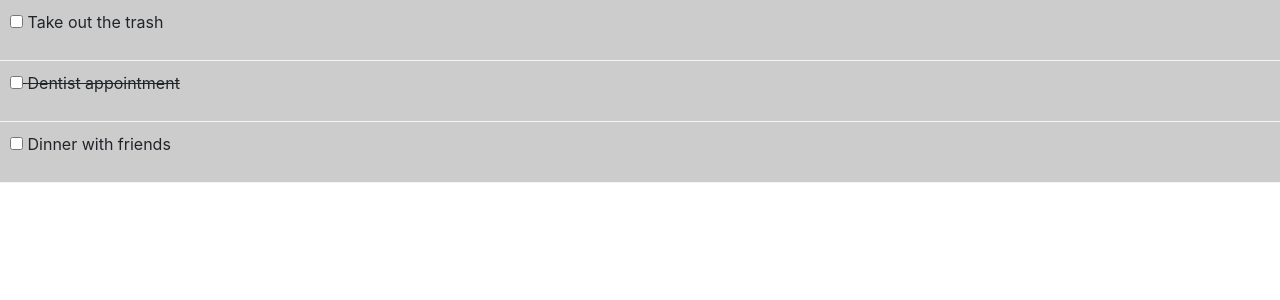
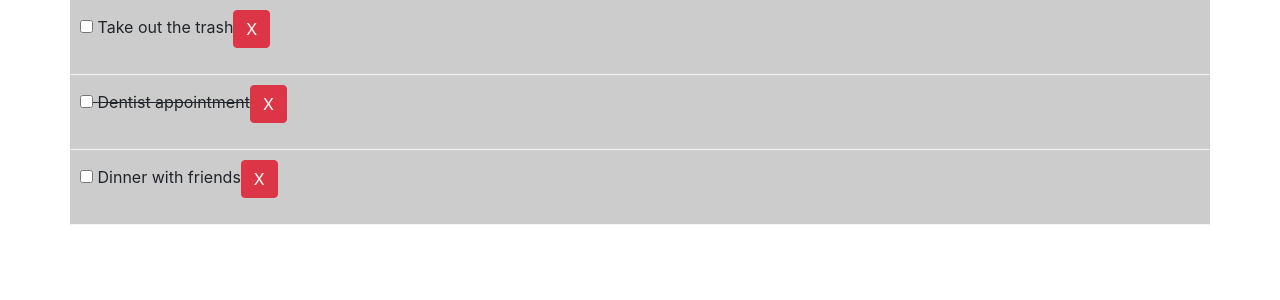
Before and after one commit to Peperobles/to-do-system, a React (Create React App) app: page / in a window 1280 px wide. Shown: the top 300 px of the page. Built offline with nearby package versions, Linux system fonts and the light colour scheme; the HTML template or start-up script is replaced by a standard one.

Commit message:
include delete

```diff
--- a/src/App.js
+++ b/src/App.js
@@ -8,38 +8,55 @@ class App extends Component {
     todos: [
       {
         id: 1,
-        title: 'Take out the trash',
+        title: "Take out the trash",
         completed: false
       },
       {
         id: 2,
-        title: 'Dentist appointment',
+        title: "Dentist appointment",
         completed: true
       },
       {
         id: 3,
-        title: 'Dinner with friends',
+        title: "Dinner with friends",
         completed: false
-      },
+      }
     ]
   };
 
-  markComplete = (id) => {
-    this.setState({ todos: this.state.todos.map(todo => {
-      if(todo.id === id){
-        todo.completed = !todo.completed
-      }
-      return todo;
-    }) })
-  }
+  // Toggle Complete
+  markComplete = id => {
+    this.setState({
+      todos: this.state.todos.map(todo => {
+        if (todo.id === id) {
+          todo.completed = !todo.completed;
+        }
+        return todo;
+      })
+    });
+  };
 
+  // Delete Todo
+  deleteTodo = id => {
+    this.setState({
+      todos: [...this.state.todos.filter(todo => todo.id !== id)]
+    });
+  };
 
   render() {
-    return(
+    return (
       <div className="App">
-        <Todos todos={this.state.todos} markComplete={this.markComplete}/>
+        <div className="container">
+          <div className="row">
+          <Todos
+            todos={this.state.todos}
+            markComplete={this.markComplete}
+            deleteTodo={this.deleteTodo}
+          />
+          </div>
+        </div>
       </div>
-    )
+    );
   }
 }
 
--- a/src/components/TodoItem.jsx
+++ b/src/components/TodoItem.jsx
@@ -14,10 +14,11 @@ export class TodoItem extends Component {
   render() {
     const { id, title } = this.props.todo;
     return (
-        <div style={this.getStyle()}>
+        <div style={this.getStyle()} className="col-12">
             <p>
                 <input type="checkbox" onChange={this.props.markComplete.bind(this, id)}/> {' '}
                 { title }
+                <button className="btn btn-danger" onClick={this.props.deleteTodo.bind(this, id)}>X</button>
             </p>
         </div>
     );
--- a/src/components/Todos.jsx
+++ b/src/components/Todos.jsx
@@ -6,7 +6,7 @@ class Todos extends Component {
   render() {
     return(
         this.props.todos.map(todo =>
-            <TodoItem key={todo.id} todo={todo} markComplete={this.props.markComplete} />
+            <TodoItem key={todo.id} todo={todo} markComplete={this.props.markComplete} deleteTodo={this.props.deleteTodo} />
     ))
   }
 }
```
